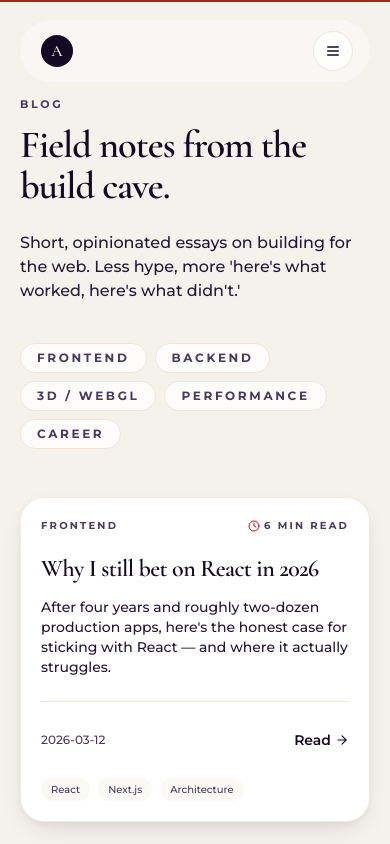
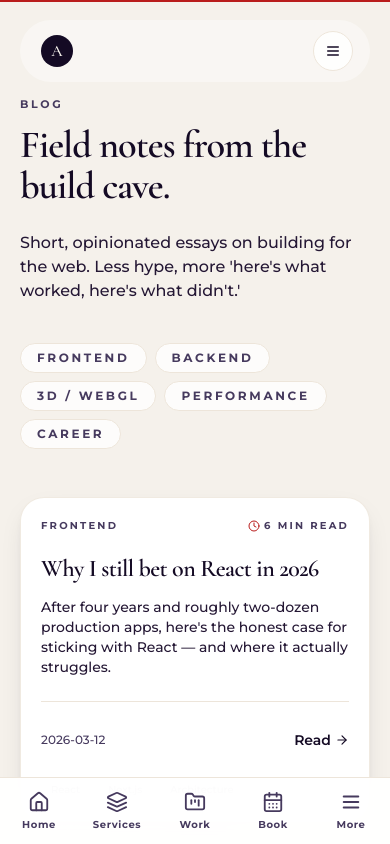
Before and after one commit to ArshPunisher/Portfolio-Arsh, a Next.js app: page /blog in a window 390 px wide. Shown: the top 844 px of the page. Built offline with nearby package versions, Linux system fonts and the light colour scheme.

Commit message:
feat: add mobile bottom navigation with slide-up menu

```diff
--- a/src/app/layout.jsx
+++ b/src/app/layout.jsx
@@ -1,6 +1,7 @@
 import { Cormorant_Garamond, Montserrat } from "next/font/google";
 import "./globals.css";
 import Navbar from "@/components/Navbar";
+import BottomNav from "@/components/BottomNav";
 import Footer from "@/components/Footer";
 import CustomCursor from "@/components/CustomCursor";
 import ContextMenu from "@/components/ContextMenu";
@@ -30,6 +31,7 @@ export const viewport = {
   themeColor: "#F5F1EB",
   width: "device-width",
   initialScale: 1,
+  viewportFit: "cover",
 };
 
 export default function RootLayout({ children }) {
@@ -71,11 +73,12 @@ export default function RootLayout({ children }) {
           <ContextMenu />
           <ScrollProgress />
           <AmbientSound />
-          <div className="relative z-10 flex min-h-screen flex-col">
+          <div className="relative z-10 flex min-h-[100svh] flex-col pb-[var(--bottom-nav-h)] lg:pb-0">
             <Navbar />
             <main className="flex-1">{children}</main>
             <Footer />
           </div>
+          <BottomNav />
           <div
             aria-hidden
             className="pointer-events-none fixed inset-0 -z-10 bg-soft-radial"
--- /dev/null
+++ b/src/components/BottomNav.jsx
@@ -0,0 +1,182 @@
+"use client";
+
+import Link from "next/link";
+import { usePathname } from "next/navigation";
+import { useEffect, useState } from "react";
+import { AnimatePresence, motion } from "framer-motion";
+import {
+  Home,
+  Layers,
+  FolderKanban,
+  CalendarDays,
+  Menu,
+  X,
+  ArrowUpRight,
+} from "lucide-react";
+import { navigation, personal } from "@/lib/data";
+
+const tabs = [
+  { label: "Home", href: "/", Icon: Home },
+  { label: "Services", href: "/services", Icon: Layers },
+  { label: "Work", href: "/projects", Icon: FolderKanban },
+  { label: "Book", href: "/booking", Icon: CalendarDays },
+];
+
+export default function BottomNav() {
+  const pathname = usePathname();
+  const [open, setOpen] = useState(false);
+
+  useEffect(() => setOpen(false), [pathname]);
+
+  // Lock the page behind the sheet so only the sheet scrolls
+  useEffect(() => {
+    if (!open) return;
+    const prev = document.body.style.overflow;
+    document.body.style.overflow = "hidden";
+    return () => {
+      document.body.style.overflow = prev;
+    };
+  }, [open]);
+
+  return (
+    <>
+      <AnimatePresence>
+        {open && (
+          <motion.div
+            initial={{ opacity: 0 }}
+            animate={{ opacity: 1 }}
+            exit={{ opacity: 0 }}
+            transition={{ duration: 0.22 }}
+            onClick={() => setOpen(false)}
+            className="fixed inset-0 z-[70] bg-ink/40 backdrop-blur-sm lg:hidden"
+          />
+        )}
+      </AnimatePresence>
+
+      <AnimatePresence>
+        {open && (
+          <motion.div
+            role="dialog"
+            aria-modal="true"
+            aria-label="Navigation menu"
+            initial={{ y: "100%" }}
+            animate={{ y: 0 }}
+            exit={{ y: "100%" }}
+            transition={{ type: "spring", stiffness: 380, damping: 38 }}
+            className="fixed inset-x-0 bottom-0 z-[80] max-h-[85svh] overflow-y-auto rounded-t-[28px] border-t border-cream-200 bg-cream-50 pb-[calc(var(--bottom-nav-h)+16px)] shadow-soft-xl lg:hidden"
+          >
+            <div className="sticky top-0 z-10 flex items-center justify-between border-b border-cream-200 bg-cream-50/95 px-5 py-4 backdrop-blur-md">
+              <div>
+                <p className="font-display font-semibold text-2xl text-ink">
+                  {personal.shortName}
+                </p>
+                <p className="text-[10px] font-bold uppercase tracking-[0.22em] text-ink-muted">
+                  {personal.role}
+                </p>
+              </div>
+              <button
+                onClick={() => setOpen(false)}
+                aria-label="Close menu"
+                className="grid h-11 w-11 place-items-center rounded-full border border-cream-200 bg-white text-ink"
+              >
+                <X className="h-5 w-5" />
+              </button>
+            </div>
+
+            <nav className="px-5 pt-2">
+              {navigation.primary.map((item, i) => {
+                const isActive = pathname === item.href;
+                return (
+                  <Link
+                    key={item.href}
+                    href={item.href}
+                    className={`flex items-center justify-between border-b border-cream-200 py-4 font-display font-semibold text-2xl ${
+                      isActive ? "accent-text" : "text-ink"
+                    }`}
+                  >
+                    <span className="flex items-center gap-3">
+                      <span className="text-[11px] font-body font-bold tracking-[0.2em] text-ink-subtle">
+                        {String(i + 1).padStart(2, "0")}
+                      </span>
+                      {item.label}
+                    </span>
+                    <ArrowUpRight className="h-5 w-5 text-ink-subtle" />
+                  </Link>
+                );
+              })}
+            </nav>
+
+            <div className="px-5 pt-6">
+              <Link href="/booking" className="gold-button w-full">
+                Start a project <ArrowUpRight className="h-4 w-4" />
+              </Link>
+              <div className="mt-4 flex flex-wrap gap-x-5 gap-y-2">
+                {navigation.footer.social.map((s) => (
+                  <a
+                    key={s.href}
+                    href={s.href}
+                    target="_blank"
+                    rel="noreferrer"
+                    className="text-xs font-semibold uppercase tracking-[0.18em] text-ink-muted"
+                  >
+                    {s.label}
+                  </a>
+                ))}
+              </div>
+            </div>
+          </motion.div>
+        )}
+      </AnimatePresence>
+
+      <nav
+        aria-label="Primary"
+        className="fixed inset-x-0 bottom-0 z-[90] border-t border-cream-200 bg-white/95 pb-safe-b backdrop-blur-xl lg:hidden"
+      >
+        <ul className="mx-auto grid max-w-lg grid-cols-5">
+          {tabs.map(({ label, href, Icon }) => {
+            const isActive = pathname === href;
+            return (
+              <li key={href}>
+                <Link
+                  href={href}
+                  aria-current={isActive ? "page" : undefined}
+                  className={`relative flex h-[66px] flex-col items-center justify-center gap-1 ${
+                    isActive ? "accent-text" : "text-ink-muted"
+                  }`}
+                >
+                  {isActive && (
+                    <motion.span
+                      layoutId="bottom-nav-indicator"
+                      className="absolute inset-x-4 top-0 h-[3px] rounded-b-full bg-accent"
+                      transition={{ type: "spring", stiffness: 420, damping: 34 }}
+                    />
+                  )}
+                  <Icon
+                    className="h-[22px] w-[22px]"
+                    strokeWidth={isActive ? 2.4 : 2}
+                  />
+                  <span className="text-[10px] font-bold tracking-[0.06em]">
+                    {label}
+                  </span>
+                </Link>
+              </li>
+            );
+          })}
+          <li>
+            <button
+              onClick={() => setOpen((v) => !v)}
+              aria-expanded={open}
+              aria-label="More navigation"
+              className={`flex h-[66px] w-full flex-col items-center justify-center gap-1 ${
+                open ? "accent-text" : "text-ink-muted"
+              }`}
+            >
+              <Menu className="h-[22px] w-[22px]" strokeWidth={2} />
+              <span className="text-[10px] font-bold tracking-[0.06em]">More</span>
+            </button>
+          </li>
+        </ul>
+      </nav>
+    </>
+  );
+}
```
